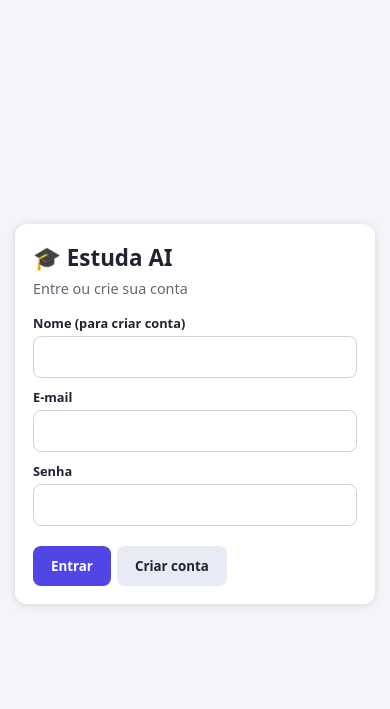
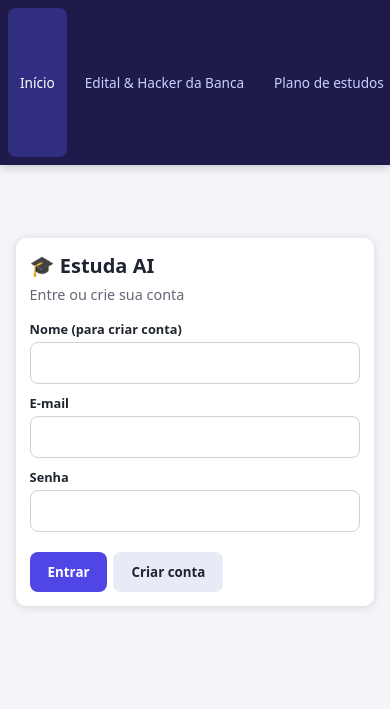
Before and after one commit to mlesant-14/Concurso-em-IA, a website: page estuda-ai.html in a window 390 px wide. Drawn offline with Linux system fonts and the light colour scheme.

Commit message:
Aprimoramentos de responsividade mobile (menu sticky, touch targets e cards adaptados)

```diff
--- a/estuda-ai.html
+++ b/estuda-ai.html
@@ -44,7 +44,28 @@
   .topic button{font-size:.75rem;padding:4px 10px;border-radius:6px;border:0;background:var(--soft);color:var(--tx);cursor:pointer}
   .steps{display:flex;gap:6px;margin-bottom:14px}.steps i{flex:1;height:5px;border-radius:3px;background:var(--bd)}.steps i.on{background:var(--p)}
   .disc{font-size:.78rem;color:var(--mut);margin-top:8px}
-  @media(max-width:760px){body{grid-template-columns:1fr}nav{flex-direction:row;overflow-x:auto}nav h2,nav .sp{display:none}}
+  @media(max-width:768px){
+    body{grid-template-columns:1fr}
+    nav{
+      position:sticky;top:0;z-index:99;
+      flex-direction:row;overflow-x:auto;white-space:nowrap;
+      padding:8px 8px;gap:6px;box-shadow:0 2px 10px #0003;
+      -webkit-overflow-scrolling:touch;scrollbar-width:none;
+    }
+    nav::-webkit-scrollbar{display:none}
+    nav h2,nav .sp,#who{display:none}
+    nav button{flex-shrink:0;padding:8px 12px;font-size:.85rem}
+    main{padding:14px 10px;width:100%}
+    .card{padding:14px;border-radius:10px;margin-bottom:12px}
+    h1{font-size:1.25rem}
+    .stats{grid-template-columns:repeat(2,1fr);gap:8px}
+    .stat{padding:12px 6px}
+    .stat b{font-size:1.35rem}
+    .row{grid-template-columns:1fr;gap:8px}
+    .chat{height:52vh;max-height:400px}
+    .fc{min-height:140px;font-size:1.05rem;padding:16px}
+    #auth .card{width:92%!important;max-width:360px;margin:12px}
+  }
 </style>
 </head>
 <body>
```
